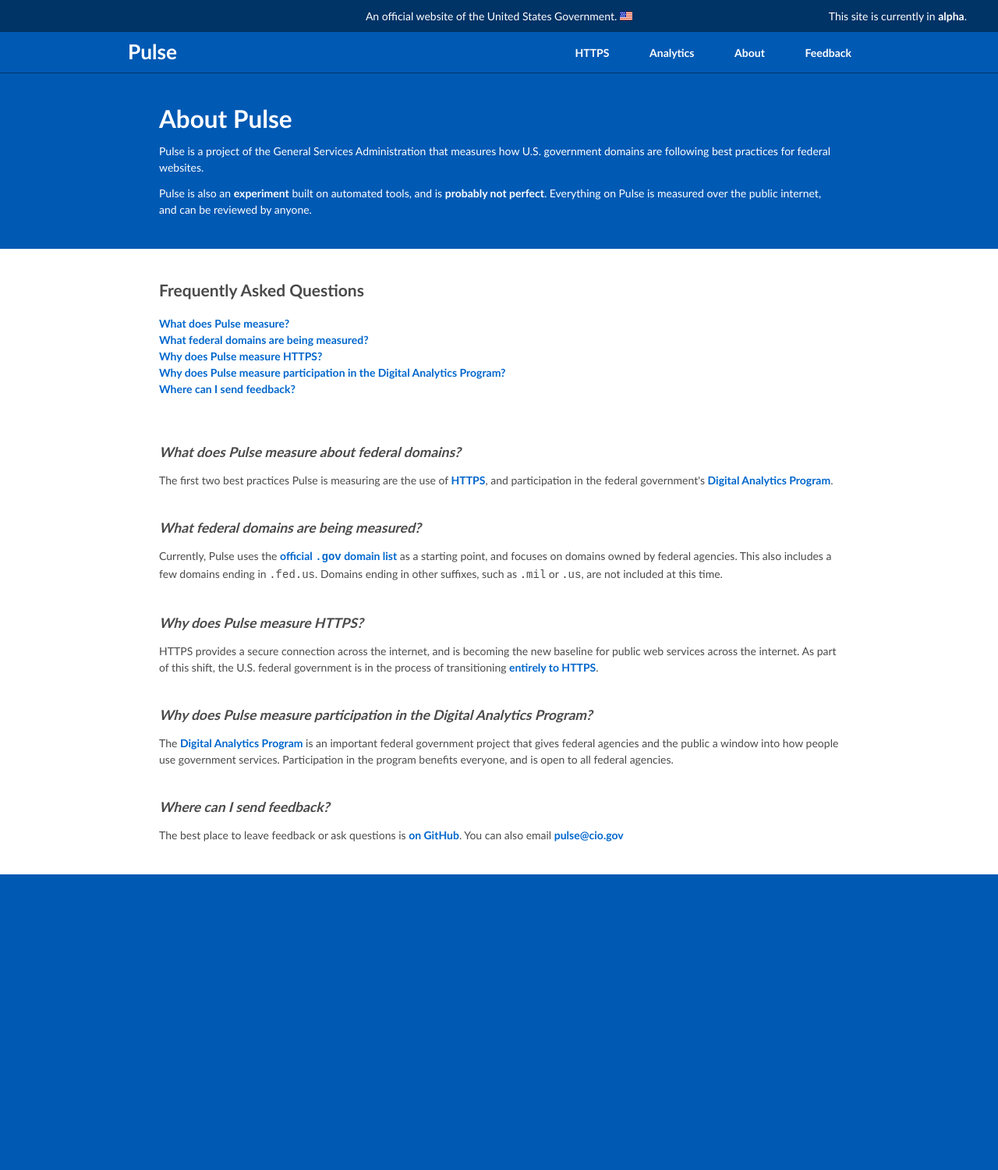
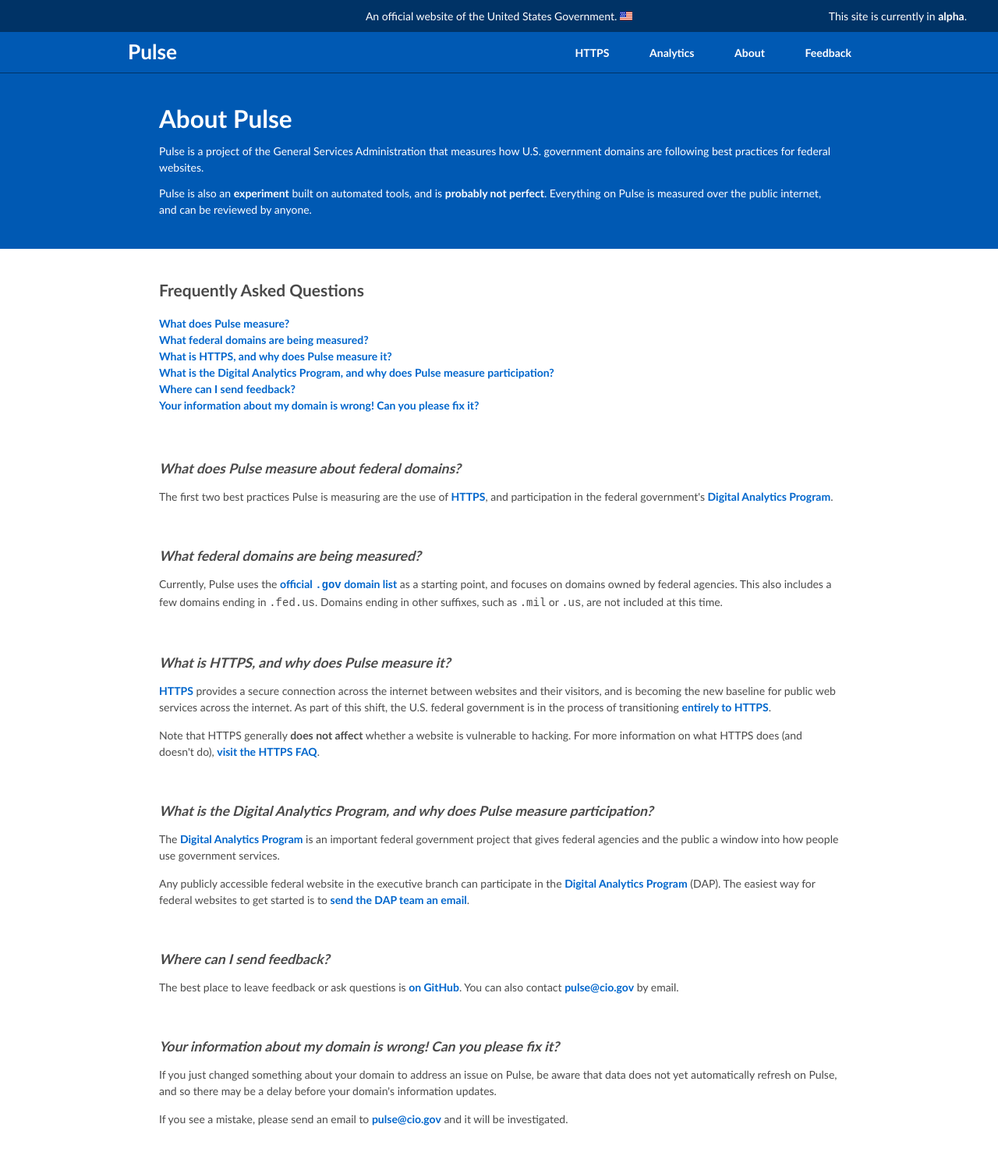
Before and after one commit to 18F/pulse, a Jekyll site: the page built from pages/about.html, in a window 1280 px wide. Shown: the whole page at 78% size. Built offline with Jekyll 4.4.1, drawn with Linux system fonts in a browser that asks for light colours; Markdown is read by kramdown in place of the engine named in the settings; before the commit the page ends 1121 px from its top, so only the background shows below that.

Commit message:
some more copy tweaks, HTTPS security disclaimer, a "help" q&a

```diff
--- a/_includes/https/header.html
+++ b/_includes/https/header.html
@@ -8,7 +8,10 @@
   <div class="description">
     <h1>Secure HTTP (HTTPS)</h1>
     <p>
-       This data measures whether federal domains support the HTTPS protocol (<code>https://</code>), and the strength of that support. HTTPS provides a secure connection across the internet, and is becoming the new baseline for public web services. As part of this shift, the U.S. federal government is in the process of transitioning <a href="https://https.cio.gov">entirely to HTTPS</a>.
+       This data measures whether federal domains support the HTTPS protocol (<code>https://</code>), and the strength of that support. HTTPS provides a secure connection across the internet between websites and their visitors, and is becoming the new baseline for public web services. As part of this shift, the U.S. federal government is in the process of transitioning <a href="https://https.cio.gov">entirely to HTTPS</a>.
+    </p>
+    <p>
+      Note that HTTPS generally <strong>does not affect</strong> whether a website is vulnerable to hacking. For more information on what HTTPS does (and doesn't do), <a href="https://https.cio.gov/faq/">visit the HTTPS FAQ</a>.
     </p>
   </div>
 
--- a/assets/css/main.css
+++ b/assets/css/main.css
@@ -503,6 +503,8 @@
     margin-bottom: 15px; }
   #about .faq-answers li {
     padding-bottom: 40px; }
+  #about .faq-answers p {
+    padding-bottom: 15px; }
 
 .guide {
   clear: both;
--- a/assets/scss/main.scss
+++ b/assets/scss/main.scss
@@ -359,6 +359,10 @@
       margin-bottom: 15px;
     }
     li { padding-bottom: 40px; }
+
+    p {
+      padding-bottom: 15px;
+    }
   }
 }
 
--- a/pages/about.html
+++ b/pages/about.html
@@ -29,13 +29,16 @@
 					<a href="#what-domains-are-being-measured">What federal domains are being measured?</a>
 				</li>
 				<li>
-					<a href="#why-https">Why does Pulse measure HTTPS?</a>
+					<a href="#why-https">What is HTTPS, and why does Pulse measure it?</a>
 				</li>
 				<li>
-					<a href="#why-dap">Why does Pulse measure participation in the Digital Analytics Program?</a>
+					<a href="#why-dap">What is the Digital Analytics Program, and why does Pulse measure participation?</a>
 				</li>
 				<li>
 					<a href="#send-feedback">Where can I send feedback?</a>
+				</li>
+				<li>
+					<a href="#my-info">Your information about my domain is wrong! Can you please fix it?</a>
 				</li>
 
 			</ul>
@@ -62,19 +65,25 @@
 
 			<li id="why-https">
 				<h3>
-					Why does Pulse measure HTTPS?
+					What is HTTPS, and why does Pulse measure it?
 				</h3>
 				<p>
-					HTTPS provides a secure connection across the internet, and is becoming the new baseline for public web services across the internet. As part of this shift, the U.S. federal government is in the process of transitioning <a href="https://https.cio.gov">entirely to HTTPS</a>.
+					<a href="https://https.cio.gov/faq/">HTTPS</a> provides a secure connection across the internet between websites and their visitors, and is becoming the new baseline for public web services across the internet. As part of this shift, the U.S. federal government is in the process of transitioning <a href="https://https.cio.gov">entirely to HTTPS</a>.
+				</p>
+				<p>
+					Note that HTTPS generally <strong>does not affect</strong> whether a website is vulnerable to hacking. For more information on what HTTPS does (and doesn't do), <a href="https://https.cio.gov/faq/">visit the HTTPS FAQ</a>.
 				</p>
 			</li>
 
 			<li id="why-dap">
 				<h3>
-					Why does Pulse measure participation in the Digital Analytics Program?
+					What is the Digital Analytics Program, and why does Pulse measure participation?
 				</h3>
 				<p>
-					The <a href="https://www.digitalgov.gov/services/dap/">Digital Analytics Program</a> is an important federal government project that gives federal agencies and the public a window into how people use government services. Participation in the program benefits everyone, and is open to all federal agencies.
+					The <a href="https://www.digitalgov.gov/services/dap/">Digital Analytics Program</a> is an important federal government project that gives federal agencies and the public a window into how people use government services.
+				</p>
+				<p>
+					Any publicly accessible federal website in the executive branch can participate in the <a href="https://www.digitalgov.gov/services/dap/">Digital Analytics Program</a> (DAP). The easiest way for federal websites to get started is to <a href="mailto:dap@gsa.gov">send the DAP team an email</a>.
 				</p>
 			</li>
 
@@ -83,7 +92,19 @@
 					Where can I send feedback?
 				</h3>
 				<p>
-					The best place to leave feedback or ask questions is <a href="https://github.com/18F/pulse/issues">on GitHub</a>.  You can also email <a href="mailto:pulse@cio.gov">pulse@cio.gov</a>
+					The best place to leave feedback or ask questions is <a href="https://github.com/18F/pulse/issues">on GitHub</a>. You can also contact <a href="mailto:pulse@cio.gov">pulse@cio.gov</a> by email.
+				</p>
+			</li>
+
+			<li id="my-info">
+				<h3>
+					Your information about my domain is wrong! Can you please fix it?
+				</h3>
+				<p>
+					If you just changed something about your domain to address an issue on Pulse, be aware that data does not yet automatically refresh on Pulse, and so there may be a delay before your domain's information updates.
+				</p>
+				<p>
+					If you see a mistake, please send an email to <a href="mailto:pulse@cio.gov">pulse@cio.gov</a> and it will be investigated.
 				</p>
 			</li>
 
```
Also changed, not shown: 1 other file.
